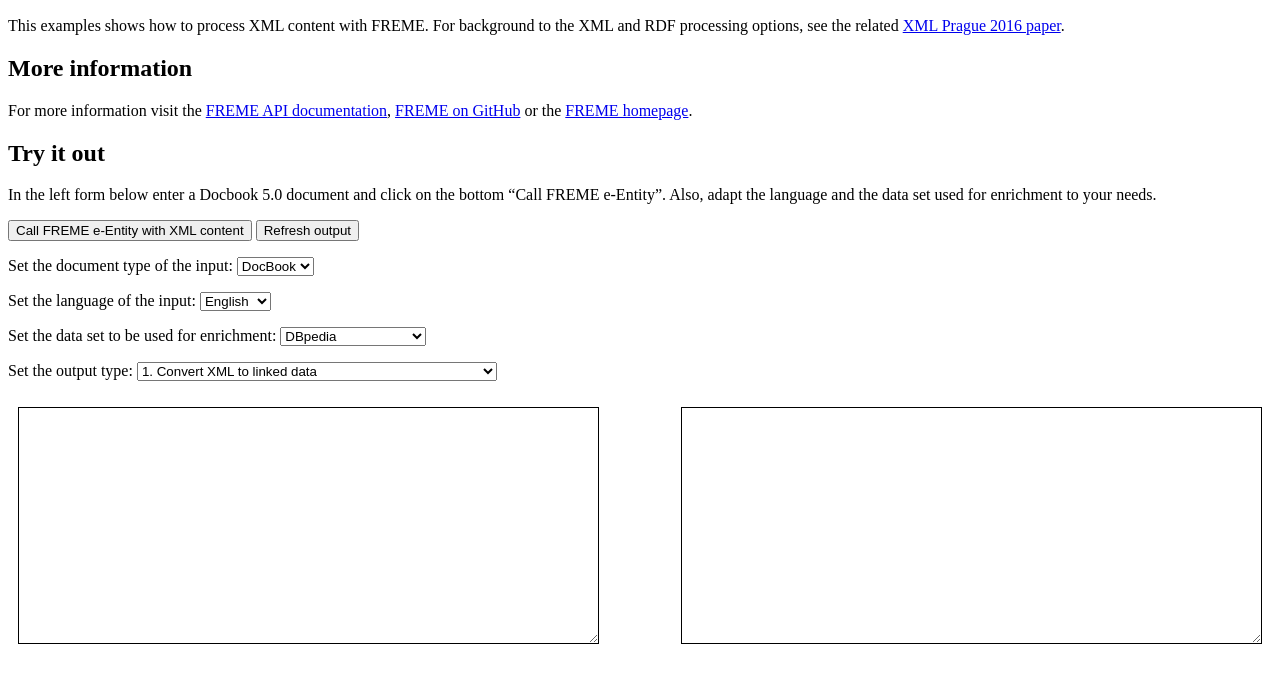
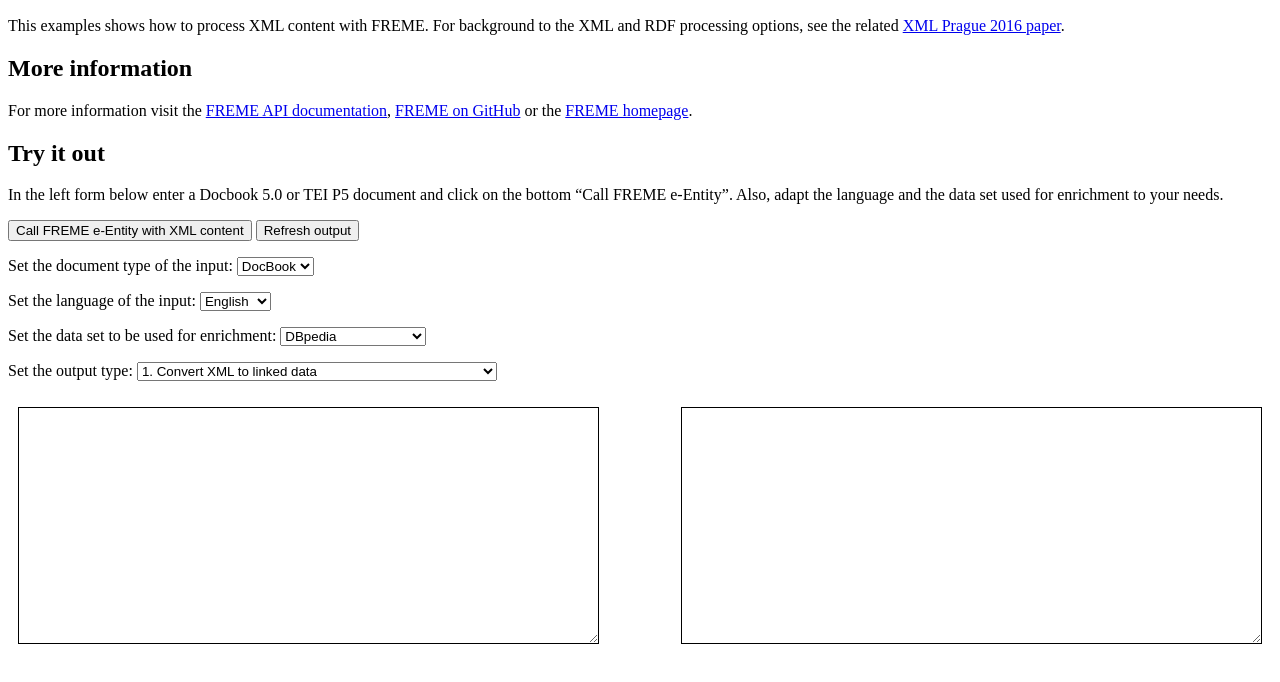
Before and after one commit to fsasaki/stuff, a plain HTML site: page xmlprague2016/demo/index.html in a window 1280 px wide. Shown: the part 110-792 px from the top of the page. Drawn offline with Linux system fonts and the light colour scheme.

Commit message:
added TEI format to documentation

```diff
--- a/xmlprague2016/demo/index.html
+++ b/xmlprague2016/demo/index.html
@@ -197,7 +197,7 @@
 	<h2 id="more-infos">More information</h2>
 	<p>For more information visit the <a target="_blank" href="http://api-dev.freme-project.eu/doc/api-doc/full.html">FREME API documentation</a>, <a target="_blank" href="https://github.com/freme-project/">FREME on GitHub</a> or the <a target="_blank" href="http://freme-project.eu/">FREME homepage</a>.</p>
 	<h2 id="try-it-out">Try it out</h2>
-	<p>In the left form below enter a Docbook 5.0 document and click on the bottom <q>Call FREME e-Entity</q>. Also, adapt the language and the data set used for enrichment to your needs.</p>
+	<p>In the left form below enter a Docbook 5.0 or TEI P5 document and click on the bottom <q>Call FREME e-Entity</q>. Also, adapt the language and the data set used for enrichment to your needs.</p>
 	<button onclick="sendFreme();">Call FREME e-Entity with XML content</button>
 	<button onclick="$('#out').empty().append('Output');
                 $('#output2').empty();">Refresh output</button>
```
